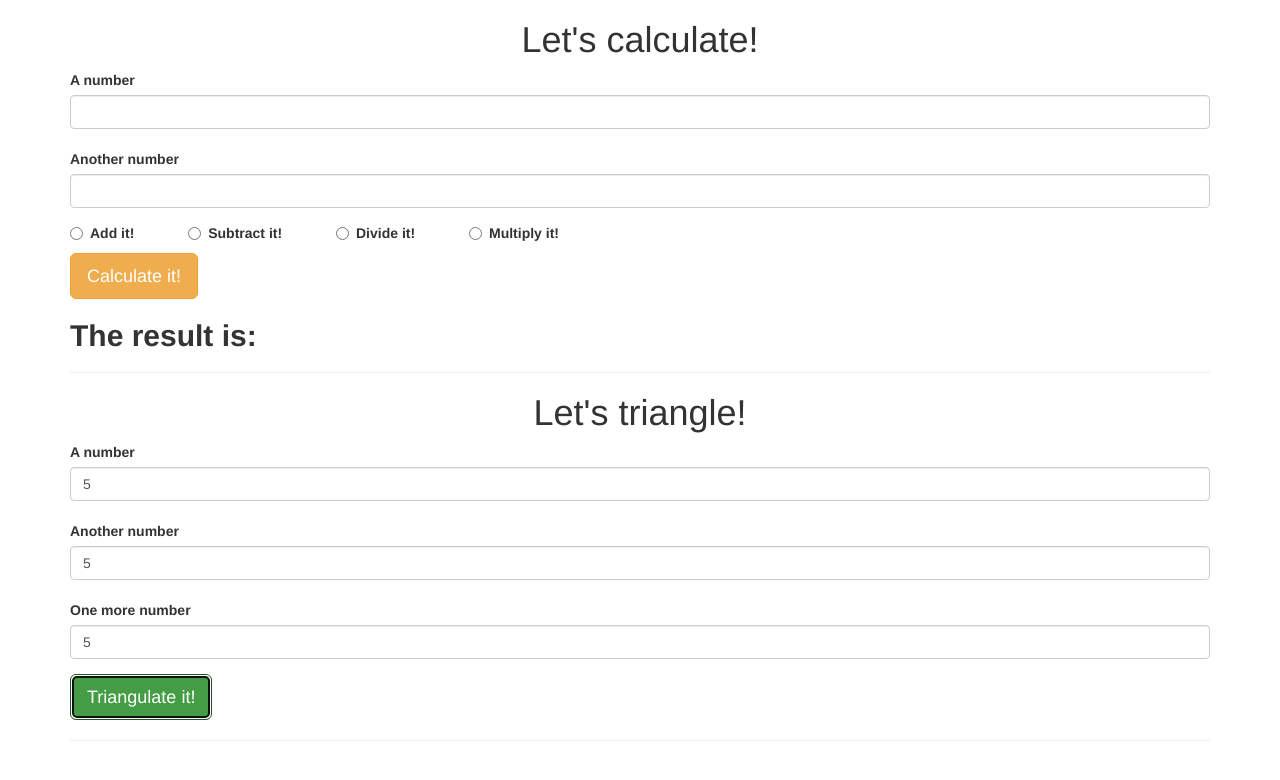
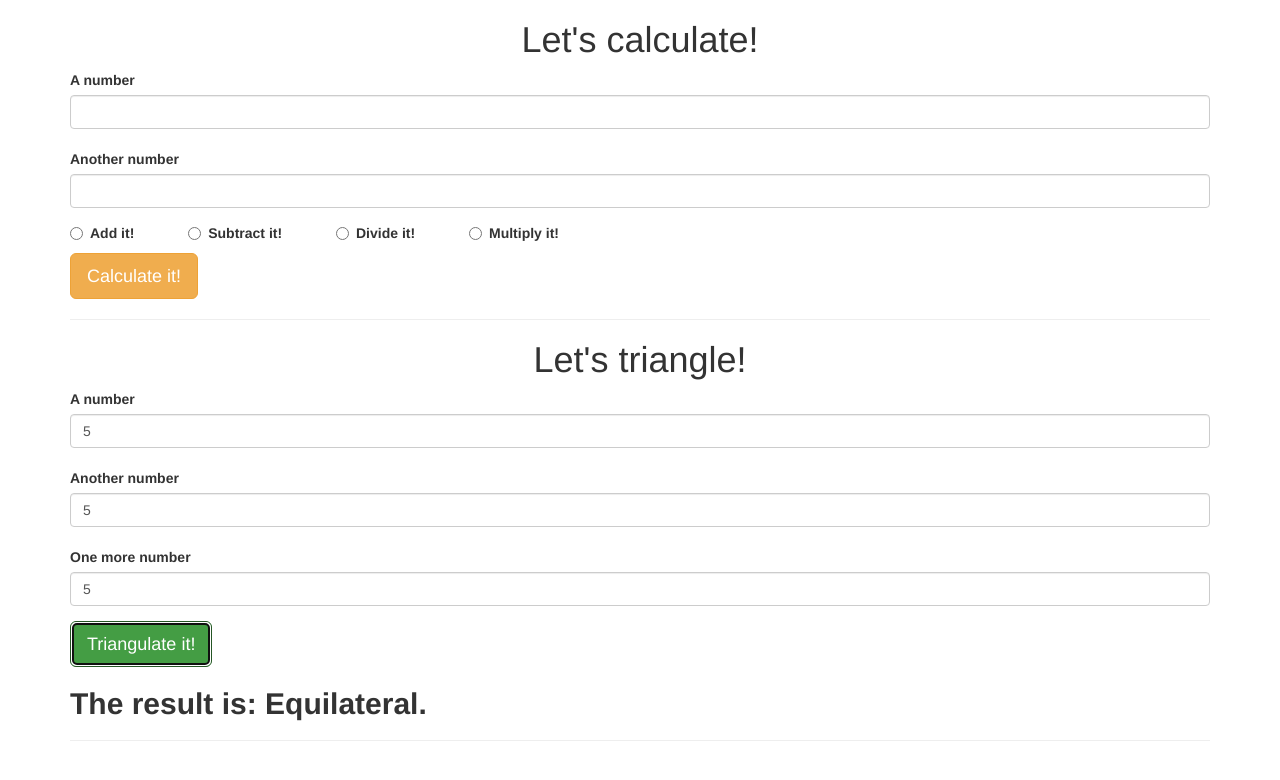
Before and after one commit to cicidrums/Calculator, a plain HTML site: page index.html in a window 1280 px wide. Both pictures are taken after typing "5", "5", "5" into the empty fields and a click on the button "Triangulate it!". Drawn offline with nearby package versions, Linux system fonts and the light colour scheme.

Commit message:
it will add JS logic for evaluating what type of triangle the three given numbers create and if they result in a triangle at all.

```diff
--- a/index.html
+++ b/index.html
@@ -47,7 +47,7 @@
       <hr/>
 
       <h1>Let's triangle!</h1>
-      <form id="calc">
+      <form id="tri">
         <div class="form-group">
           <label for="num1">A number</label>
           <input id="num1" class="form-control" type="number">
--- a/js/scripts.js
+++ b/js/scripts.js
@@ -34,4 +34,31 @@ $(document).ready(function() {
     $(".result").show();
 
 	});
+
+  $("form#tri").submit(function(event) {
+    event.preventDefault();
+
+    var num1 = parseInt($("#num1").val());
+		var num2 = parseInt($("#num2").val());
+    var num3 = parseInt($("#num3").val());
+    var sum1 = num1 + num2;
+    var sum2 = num2 + num3;
+    var sum3 = num3 + num1;
+
+    if (num1 === num2 && num2 === num3 && num1 === num3) {
+      var tri = "Equilateral.";
+    } else if (num1 === num2 || num2 === num3 || num1 === num3) {
+      var tri = "Isosceles.";
+    } else if (sum1 <= num3 || sum2 <= num1 || sum3 <= num2) {
+      var tri = "This is NOT a triangle yo.";
+    } else if (num1 !=num2 && num1 !=num3 && num2 !=num3) {
+      var tri = "Scalene.";
+    }
+
+    $("span.result2").text(tri);
+    $(".result2").show();
+
+
+
+  });
 });
```
